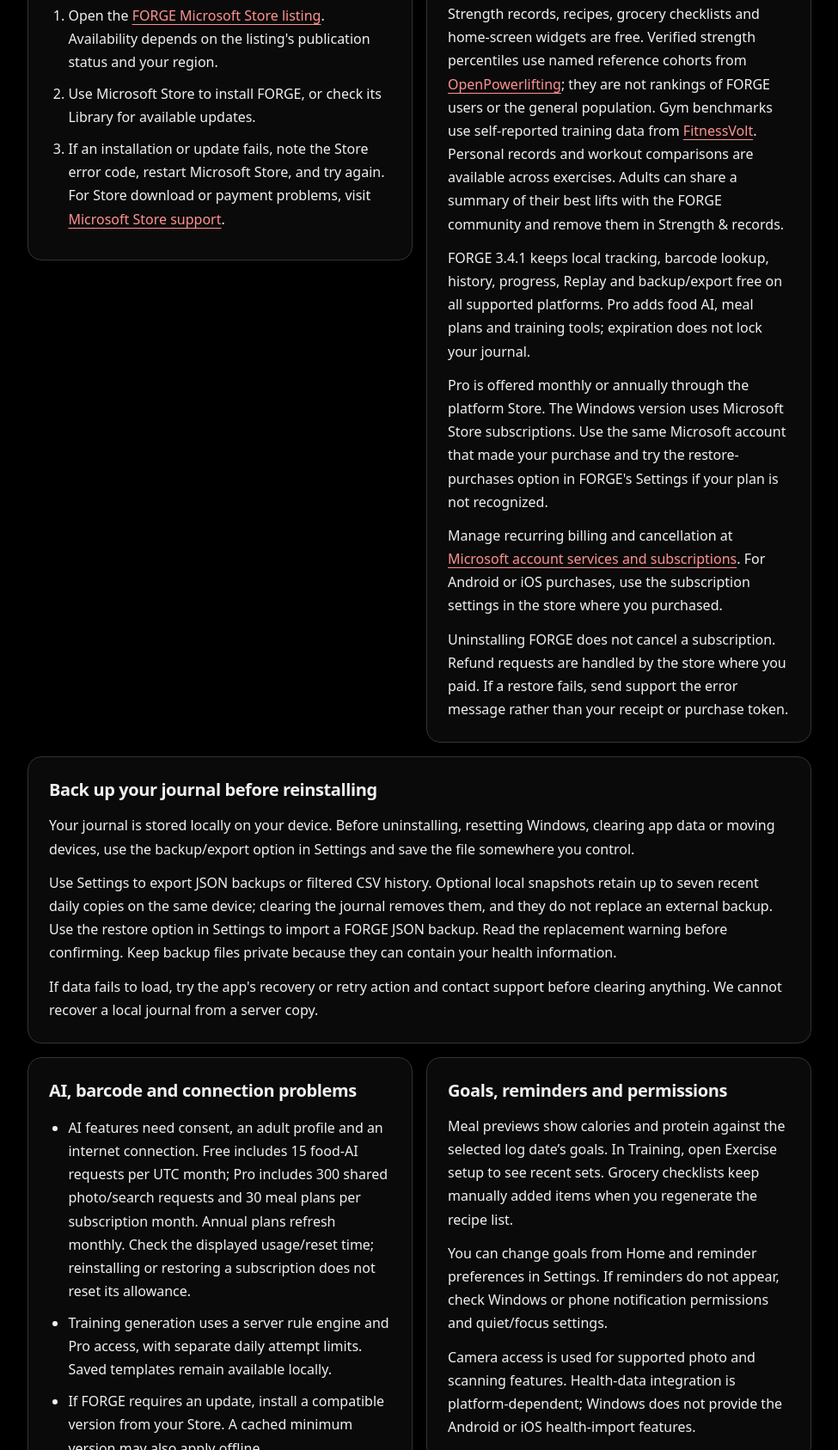
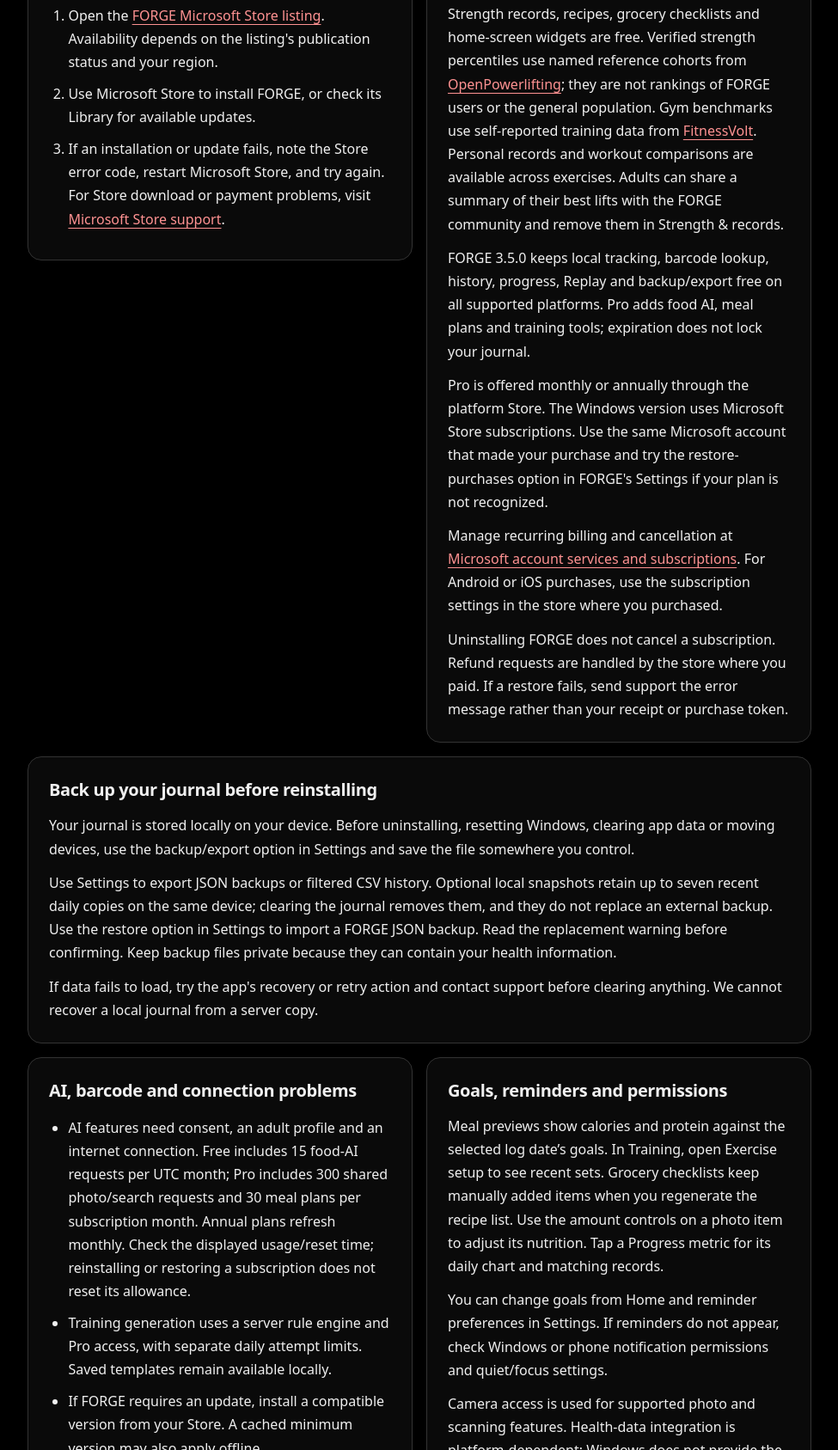
Before and after one commit to H4zeem/forge-legal, a plain HTML site: page support.html in a window 1280 px wide. Shown: the part 716-2403 px from the top of the page at 86% size, without its empty margins (152-1127 px from the left). Drawn offline with Linux system fonts and the light colour scheme.

Commit message:
Sync legal and support pages with FORGE 3.5.0

```diff
--- a/support.html
+++ b/support.html
@@ -2,7 +2,7 @@
 <html lang="en">
 <head>
 <meta charset="utf-8">
-<meta name="forge-app-version" content="3.4.1">
+<meta name="forge-app-version" content="3.5.0">
 <meta name="viewport" content="width=device-width, initial-scale=1">
 <meta name="description" content="Help with FORGE installation, subscriptions, backups and food, water, workout, sleep and weight tracking.">
 <title>FORGE Support</title>
@@ -34,7 +34,7 @@
 <section id="subscriptions" aria-labelledby="subscriptions-title">
 <h2 id="subscriptions-title">Free tracking and Pro subscriptions</h2>
 <p>Strength records, recipes, grocery checklists and home-screen widgets are free. Verified strength percentiles use named reference cohorts from <a href="https://openpowerlifting.gitlab.io/opl-csv/">OpenPowerlifting</a>; they are not rankings of FORGE users or the general population. Gym benchmarks use self-reported training data from <a href="https://fitnessvolt.com/strength-standards/">FitnessVolt</a>. Personal records and workout comparisons are available across exercises. Adults can share a summary of their best lifts with the FORGE community and remove them in Strength &amp; records.</p>
-<p>FORGE 3.4.1 keeps local tracking, barcode lookup, history, progress, Replay and backup/export free on all supported platforms. Pro adds food AI, meal plans and training tools; expiration does not lock your journal.</p>
+<p>FORGE 3.5.0 keeps local tracking, barcode lookup, history, progress, Replay and backup/export free on all supported platforms. Pro adds food AI, meal plans and training tools; expiration does not lock your journal.</p>
 <p>Pro is offered monthly or annually through the platform Store. The Windows version uses Microsoft Store subscriptions. Use the same Microsoft account that made your purchase and try the restore-purchases option in FORGE's Settings if your plan is not recognized.</p>
 <p>Manage recurring billing and cancellation at <a href="https://account.microsoft.com/services">Microsoft account services and subscriptions</a>. For Android or iOS purchases, use the subscription settings in the store where you purchased.</p>
 <p>Uninstalling FORGE does not cancel a subscription. Refund requests are handled by the store where you paid. If a restore fails, send support the error message rather than your receipt or purchase token.</p>
@@ -57,7 +57,7 @@
 </section>
 <section aria-labelledby="tracking-title">
 <h2 id="tracking-title">Goals, reminders and permissions</h2>
-<p>Meal previews show calories and protein against the selected log date’s goals. In Training, open Exercise setup to see recent sets. Grocery checklists keep manually added items when you regenerate the recipe list.</p>
+<p>Meal previews show calories and protein against the selected log date’s goals. In Training, open Exercise setup to see recent sets. Grocery checklists keep manually added items when you regenerate the recipe list. Use the amount controls on a photo item to adjust its nutrition. Tap a Progress metric for its daily chart and matching records.</p>
 <p>You can change goals from Home and reminder preferences in Settings. If reminders do not appear, check Windows or phone notification permissions and quiet/focus settings.</p>
 <p>Camera access is used for supported photo and scanning features. Health-data integration is platform-dependent; Windows does not provide the Android or iOS health-import features.</p>
 </section>
```
Also changed, not shown: index.html (+2 -2 lines), privacy.html (+1 -1 lines), terms.html (+2 -2 lines).
